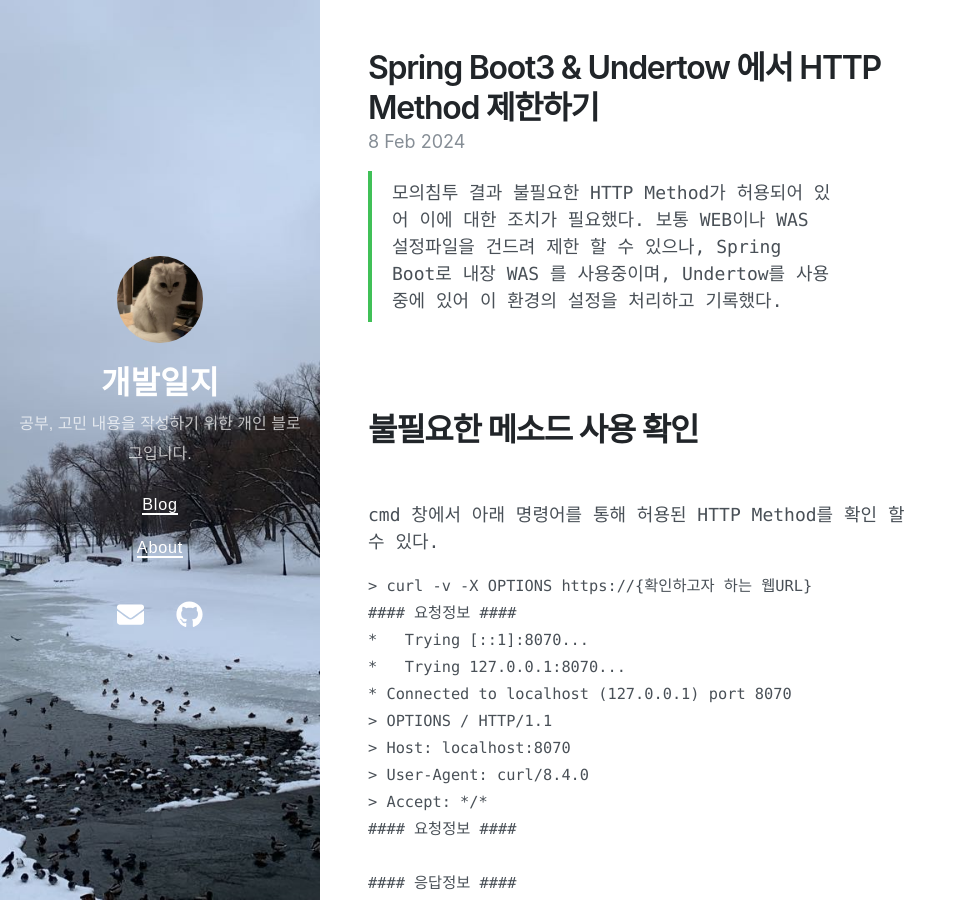
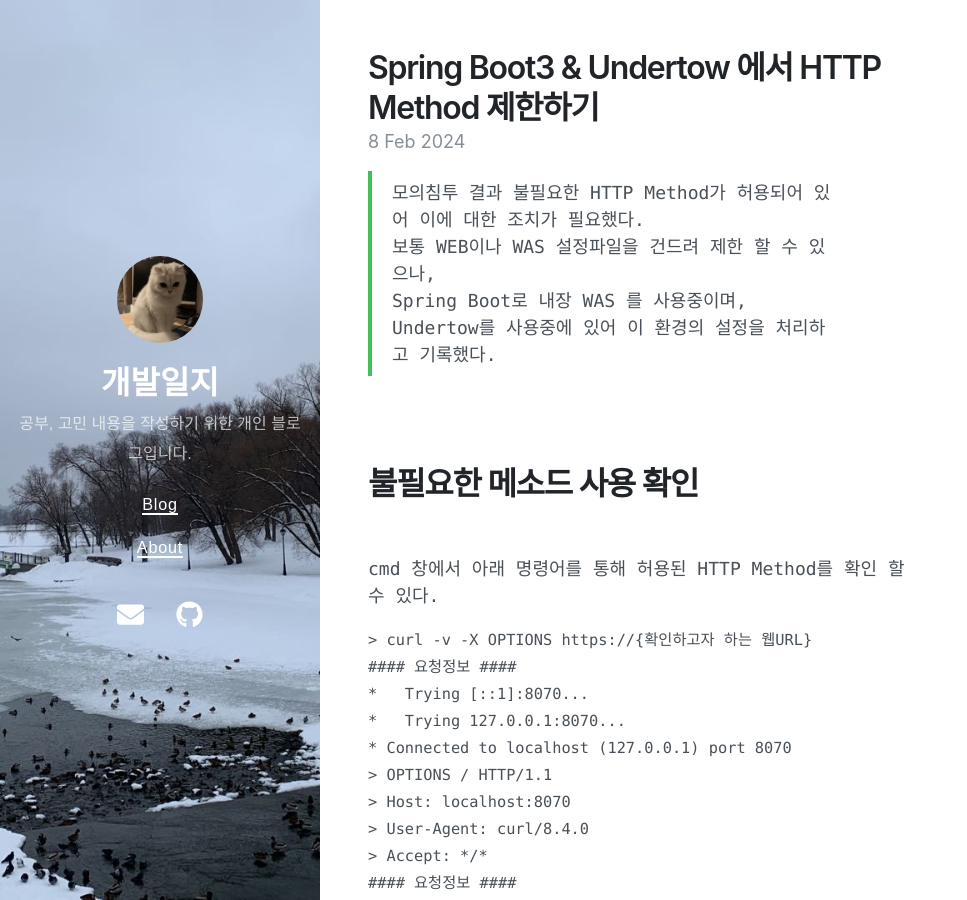
Before and after one commit to sykimtropical/tropical.github.io, a Jekyll site: the page built from _posts/2024-02-08-Spring Boot3 & Undertow 에서 HTTP Method 제한하기.md, in a window 1280 px wide and 900 px high. Shown: the whole window, without its empty margins (0-967 px from the left). Built offline with Jekyll 4.4.1, drawn with Linux system fonts in a browser that asks for light colours; nearby versions of some CDN libraries; some web fonts are replaced.

Commit message:
줄넘김 수정

```diff
--- a/_posts/2024-02-08-Spring Boot3 & Undertow 에서 HTTP Method 제한하기.md
+++ b/_posts/2024-02-08-Spring Boot3 & Undertow 에서 HTTP Method 제한하기.md
@@ -4,8 +4,8 @@ title:  "Spring Boot3 & Undertow 에서 HTTP Method 제한하기"
 date:   2024-02-08 10:00:00 +0900
 tags: [SpringBoot,Undertow,내장WAS]
 ---
->모의침투 결과 불필요한 HTTP Method가 허용되어 있어 이에 대한 조치가 필요했다.
->보통 WEB이나 WAS 설정파일을 건드려 제한 할 수 있으나,
+>모의침투 결과 불필요한 HTTP Method가 허용되어 있어 이에 대한 조치가 필요했다.<br>
+>보통 WEB이나 WAS 설정파일을 건드려 제한 할 수 있으나,<br>
 >Spring Boot로 내장 WAS 를 사용중이며, Undertow를 사용중에 있어 이 환경의 설정을 처리하고 기록했다.
 
 <br><br>
```
